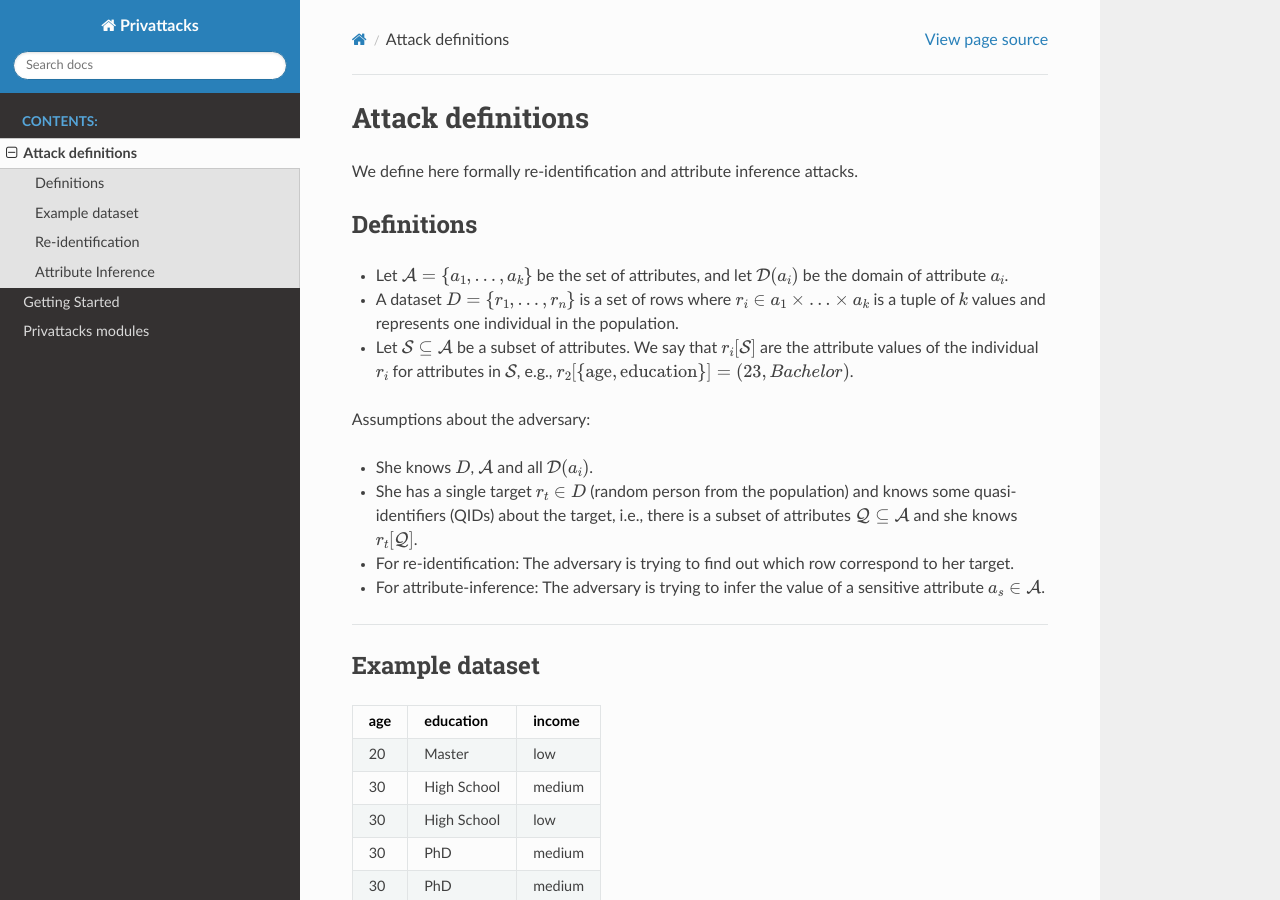
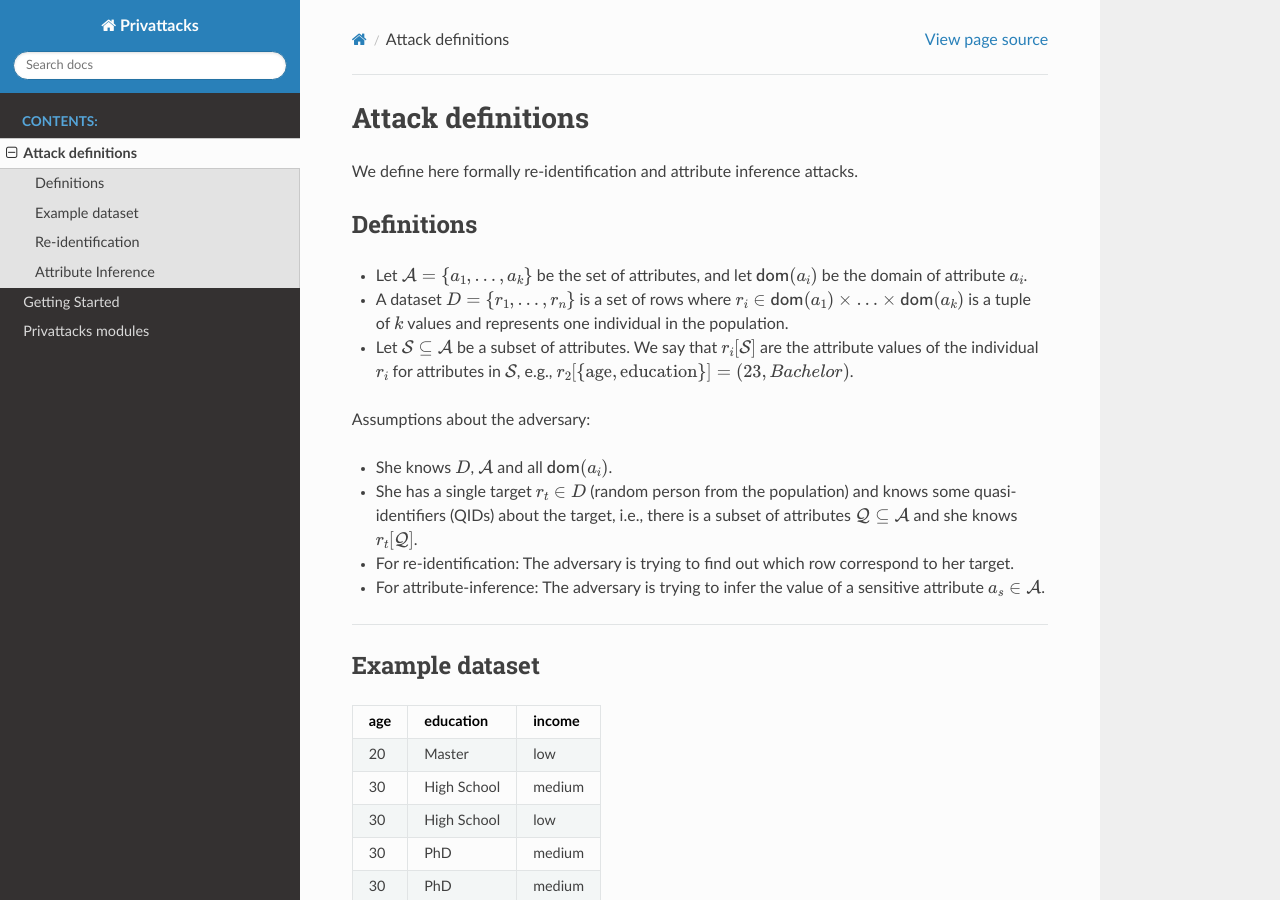
Before and after one commit to ramongonze/privattacks, a Sphinx documentation site: the page built from docs/source/attack_formalization.md, in a window 1280 px wide and 900 px high. Built offline with Sphinx 7.4.7 and the Read the Docs theme 3.1.0, drawn with Linux system fonts in a browser that asks for light colours.

Commit message:
Update attack formalization.

```diff
--- a/docs/source/attack_formalization.md
+++ b/docs/source/attack_formalization.md
@@ -4,12 +4,12 @@ Attack definitions
 We define here formally re-identification and attribute inference attacks.
 
 ## Definitions
-- Let $\mathcal{A} = \{a_1, \ldots, a_k\}$ be the set of attributes, and let $\mathcal{D}(a_i)$ be the domain of attribute $a_i$.
-- A dataset $D = \{r_1, \ldots, r_n\}$ is a set of rows where $r_i \in a_1 \times \ldots \times a_k$ is a tuple of $k$ values and represents one individual in the population.
+- Let $\mathcal{A} = \{a_1, \ldots, a_k\}$ be the set of attributes, and let ${\sf dom}(a_i)$ be the domain of attribute $a_i$.
+- A dataset $D = \{r_1, \ldots, r_n\}$ is a set of rows where $r_i \in {\sf dom}(a_1) \times \ldots \times {\sf dom}(a_k)$ is a tuple of $k$ values and represents one individual in the population.
 - Let $\mathcal{S} \subseteq \mathcal{A}$ be a subset of attributes. We say that $r_i[\mathcal{S}]$ are the attribute values of the individual $r_i$ for attributes in $\mathcal{S}$, e.g., $r_2[\{\text{age}, \text{education}\}] = (23, Bachelor)$.
 
 Assumptions about the adversary:
-  - She knows $D$, $\mathcal{A}$ and all $\mathcal{D}(a_i)$.
+  - She knows $D$, $\mathcal{A}$ and all ${\sf dom}(a_i)$.
   - She has a single target $r_t \in D$ (random person from the population) and knows some quasi-identifiers (QIDs) about the target, i.e., there is a subset of attributes $\mathcal{Q} \subseteq \mathcal{A}$ and she knows $r_t[\mathcal{Q}]$.
   - For re-identification: The adversary is trying to find out which row correspond to her target.
   - For attribute-inference: The adversary is trying to infer the value of a sensitive attribute $a_s \in \mathcal{A}$.
```
